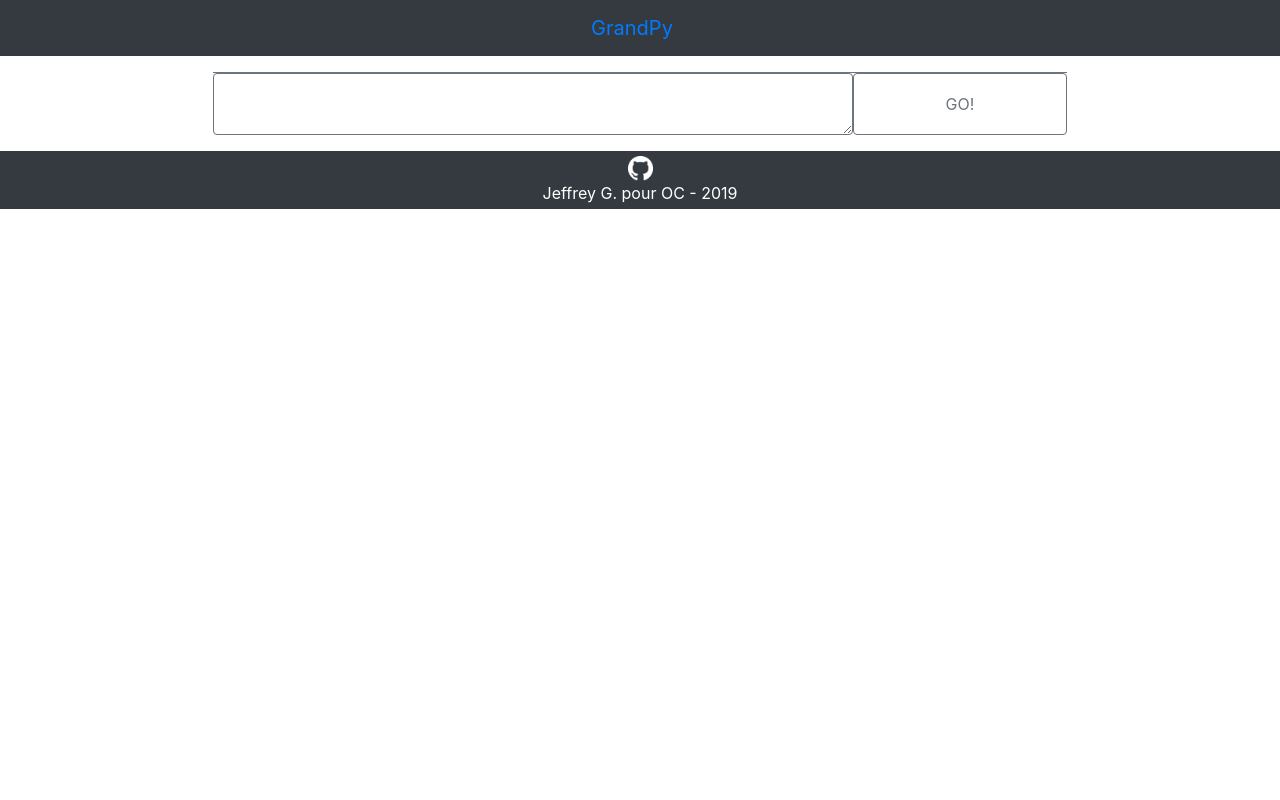
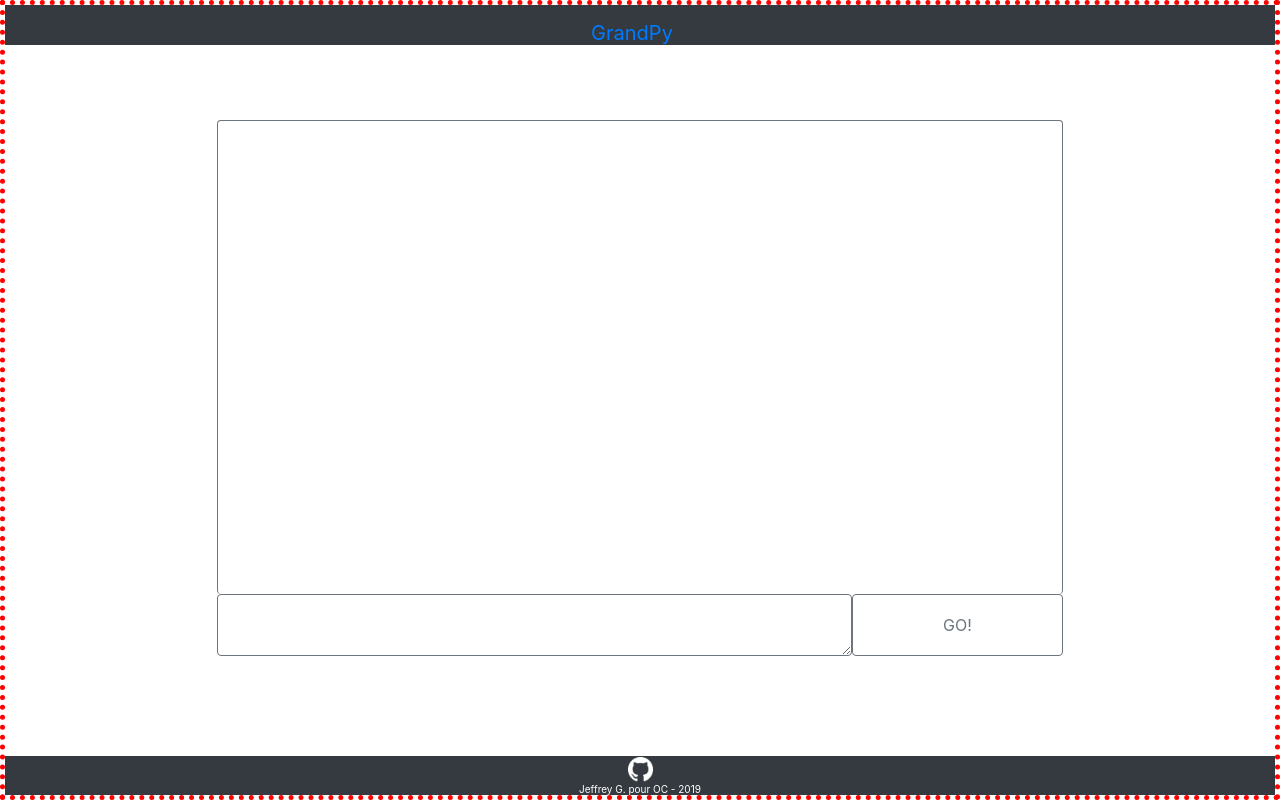
Before and after one commit to Ludophilia/P7v2, a Flask app: page / in a window 1280 px wide. Run offline with Flask 2, Linux system fonts and the light colour scheme; some libraries are stand-ins or nearby versions.

Commit message:
Restructurations suite au passage à la v2

```diff
--- /dev/null
+++ b/app/static/css/style.css
@@ -0,0 +1,46 @@
+/* Customized style written exclusively for you */
+
+/* Container */
+
+.my_container {
+    display: flex;
+    flex-direction: column;
+    height: 100vh;
+    border: red dotted 5px; /* Rendue visible à supprimer */
+    justify-content: space-between;
+}
+
+/* Header, footer */
+
+header, footer {
+    height: 5%;
+}
+
+header, footer {
+    height: 5%;
+}
+
+#footer_extra {
+    font-size: 10px;
+}
+
+/* Chat */
+
+section {
+    height: 75%;
+}
+
+#chat_zone {
+    height: 80%;
+    padding : 20px 20px;
+    overflow: auto;
+    word-wrap: break-word;
+}
+
+#chat_control {
+    height: 20%;
+}
+
+#submit_button {
+    padding: 6px 12px;
+}
--- a/app/templates/page.html
+++ b/app/templates/page.html
@@ -9,16 +9,16 @@
         <title> Have you ever talked to GrandPy Bot? </title>
     </head>
     <body>
-        <div class="container-fluid">
-            <header>
-                <nav class="row justify-content-center navbar navbar-dark bg-dark">
-                    <div class="navbar-brand" id="site_brand"><a href="/">GrandPy</a></div>
+        <div class="my_container container-fluid">
+            <header class="row navbar justify-content-center bg-dark">
+                <nav class="navbar-brand" id="site_brand">
+                    <a href="/">GrandPy</a>
                 </nav>
             </header>
-            <section class="row justify-content-center bg-white mt-3 mb-3">
-                <article class="col-8 border border-secondary rounded border-bottom-0" id="chat_zone">
+            <section class="row justify-content-center bg-white">
+                <article class="col-8 border border-secondary rounded border-bottom-0 mt-3" id="chat_zone">
                 </article>
-                <form class="col-8" method="post" action="" novalidate>
+                <form class="col-8" method="post" action="" novalidate id="chat_control">
                     <div class="row">
                         {{ form.hidden_tag() }}
                         {{ form.textarea(class="col-9 border border-secondary form-control", id="chat_input") }}
@@ -26,7 +26,7 @@
                     </div>
                 </form>
             </section>
-            <footer class="row bg-dark justify-content-center p-1">
+            <footer class="row justify-content-center bg-dark">
                 <div class="text-center col-12">
                     <a href="https://github.com/Ludophilia/P7">
                         <image src="static/img/GitHub-Mark-Light-32px.png" alt="Gitkun (Octocat)" width="25" height="25"/>
```
Also changed, not shown: app/tests/test_ameliorations_ergonomiques.py (renamed from test_ameliorations_ergonomiques.py), app/tests/test_grandpy_backend.py (renamed from test_grandpy_backend.py), app/tests/test_reponse_demande_adresse.py (renamed from test_reponse_demande_adresse.py), app/tests/test_reponse_salutations.py (renamed from test_reponse_salutations.py), app/tests/test_reponses_originales.py (renamed from test_reponses_originales.py).
